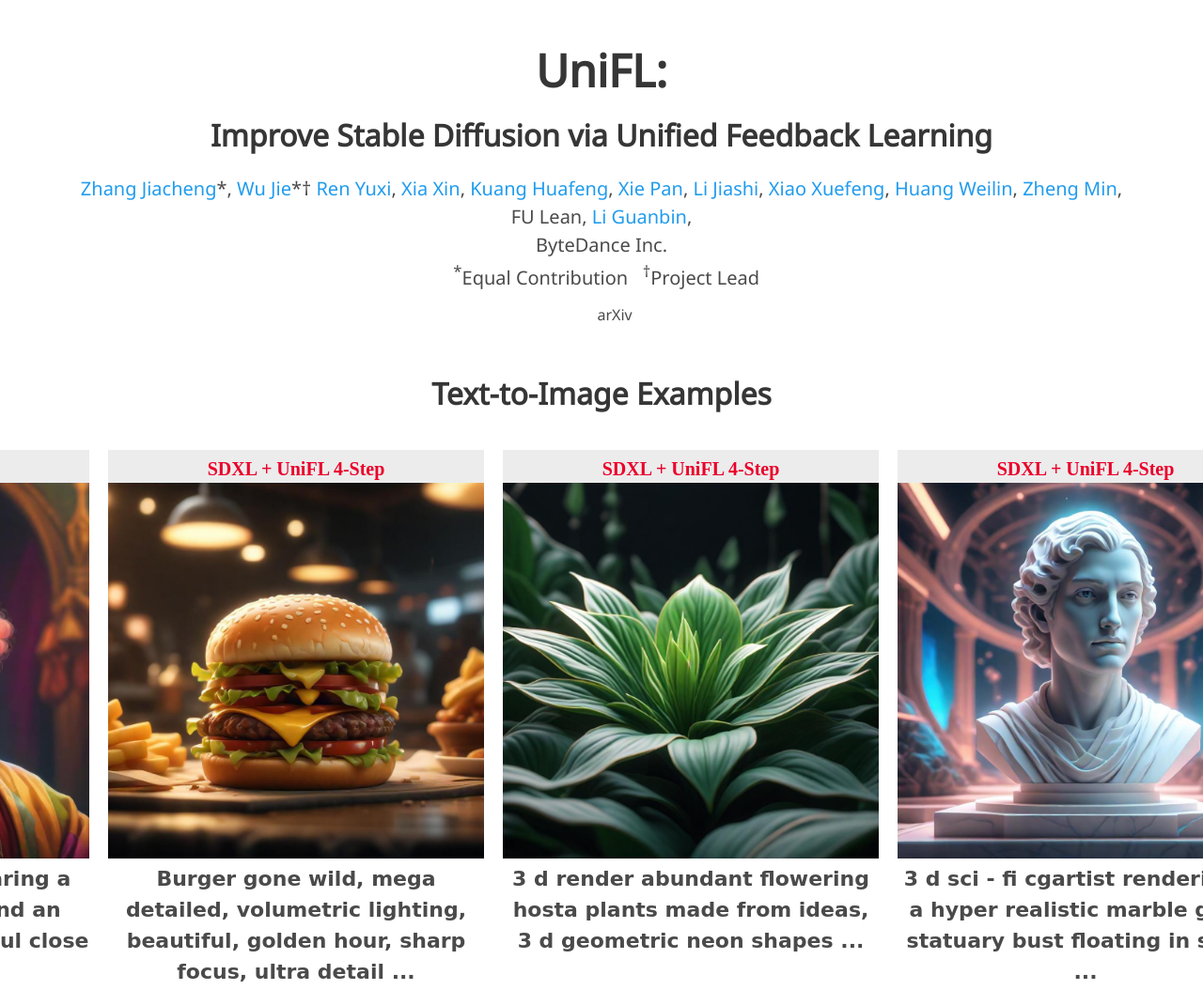
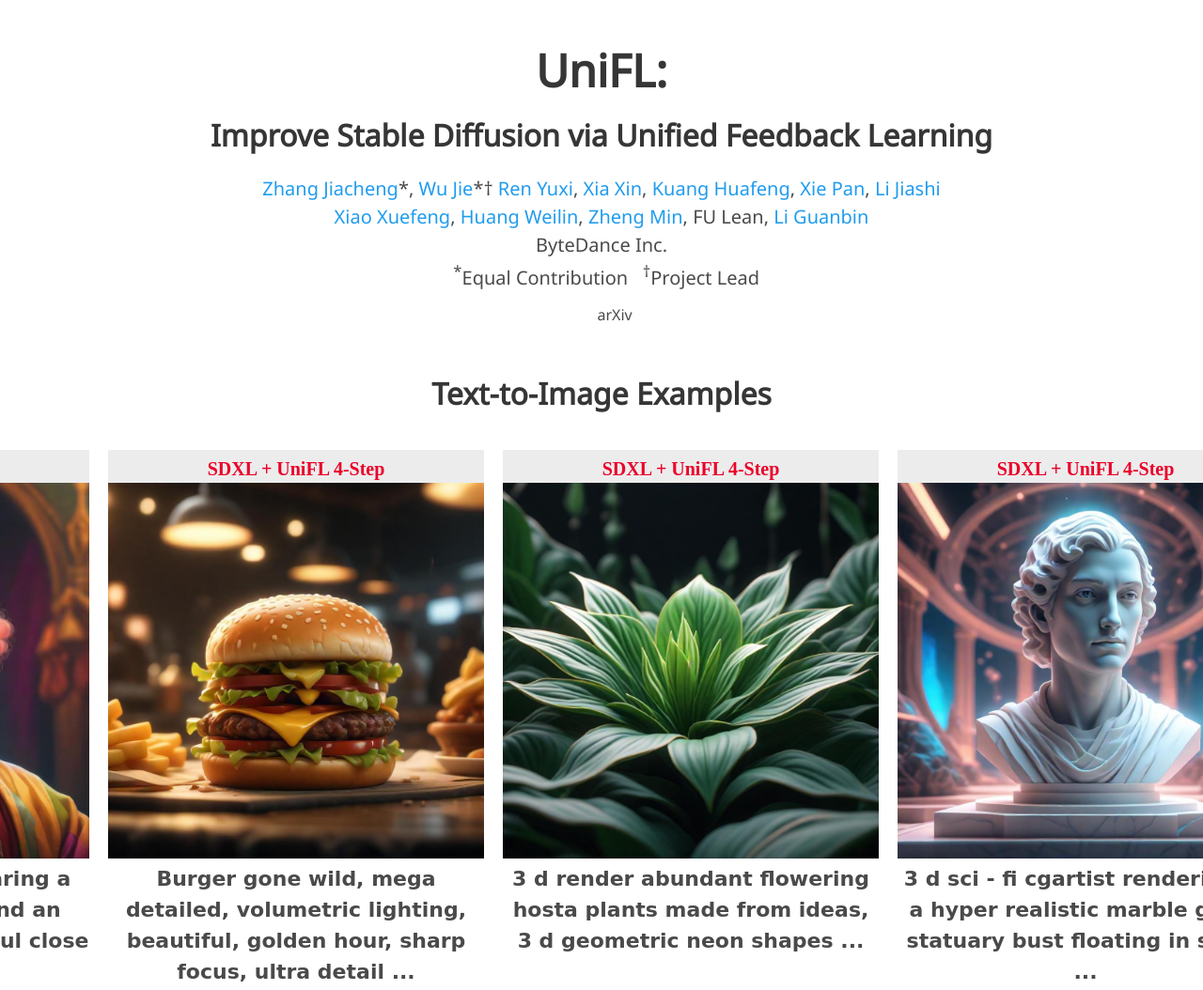
Before and after one commit to Uni-FL/Uni-FL.github.io, a plain HTML site: page index.html in a window 1280 px wide. Shown: the top 1054 px of the page at 94% size. Drawn offline with Linux system fonts and the light colour scheme; some icons are missing; a web font is replaced by a local one.

Commit message:
Update index.html

```diff
--- a/index.html
+++ b/index.html
@@ -34,14 +34,14 @@
           <div class="author-block"><a href="https://scholar.google.com/citations?user=FunSYJUAAAAJ&hl=zh-CN&oi=ao">Kuang Huafeng</a>, </div>
 
           <div class="author-block"><a href="https://scholar.google.com/citations?hl=zh-CN&user=Z-0EqtgAAAAJ">Xie Pan</a>, </div>
-          <div class="author-block"><a href="https://scholar.google.com/citations?user=JrWHtn8AAAAJ&hl=en">Li Jiashi</a>, </div>
+          <div class="author-block"><a href="https://scholar.google.com/citations?user=JrWHtn8AAAAJ&hl=en">Li Jiashi</a> </div><br>
           <div class="author-block"><a href="https://scholar.google.com/citations?hl=zh-CN&user=CVkM9TQAAAAJ">Xiao Xuefeng</a>, </div>
           <div class="author-block"><a href="https://scholar.google.com/citations?user=78vU1IUAAAAJ&hl=zh-CN">Huang Weilin</a>, </div>
 
           <div class="author-block"><a href="https://scholar.google.com/citations?user=zKtYrHYAAAAJ&hl=zh-CN">Zheng Min</a>, </div>
           <div class="author-block">FU Lean, </div>
 
-          <div class="author-block"><a href="http://guanbinli.com/">Li Guanbin</a>, </div>
+          <div class="author-block"><a href="http://guanbinli.com/">Li Guanbin</a> </div>
 
         </div>
 
```
